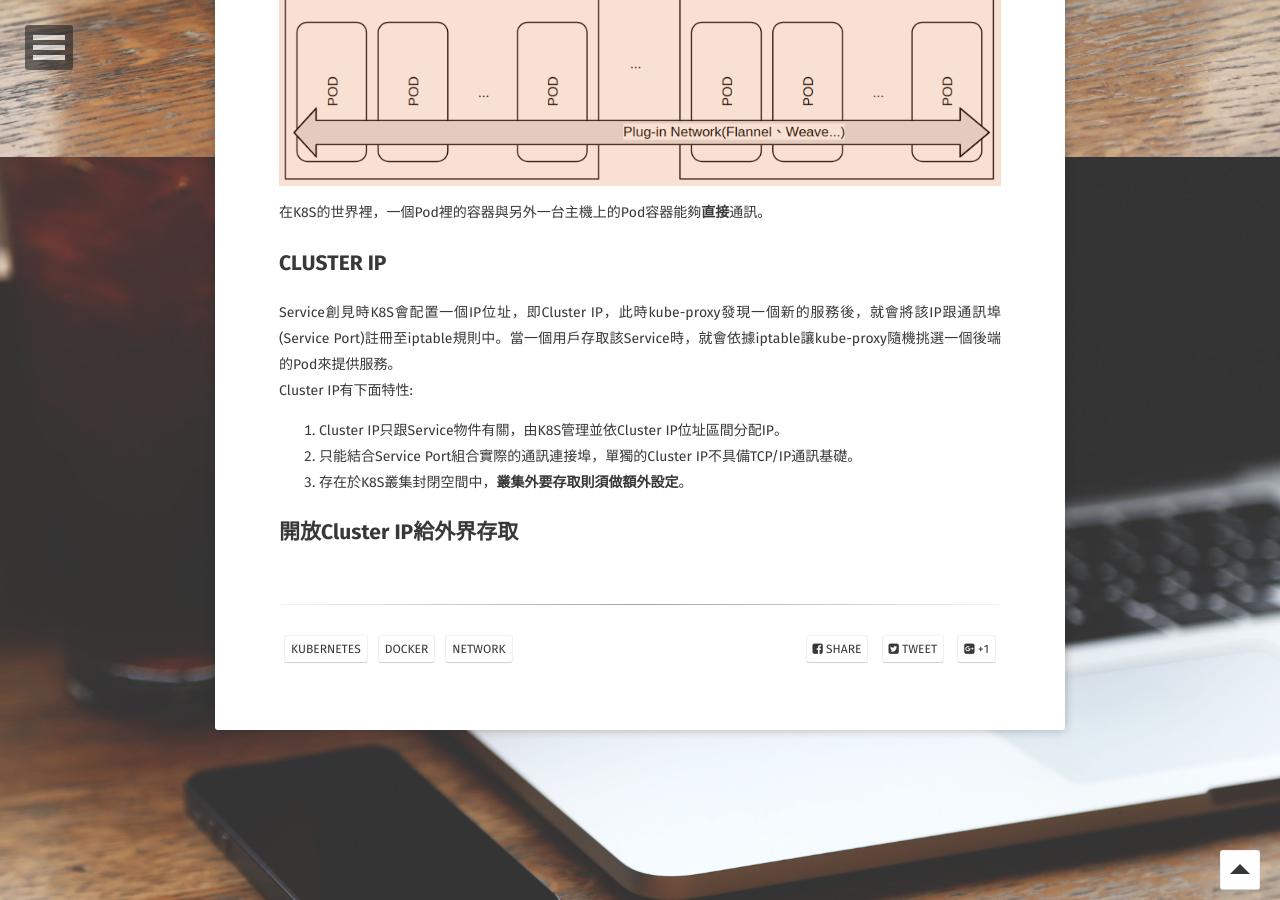
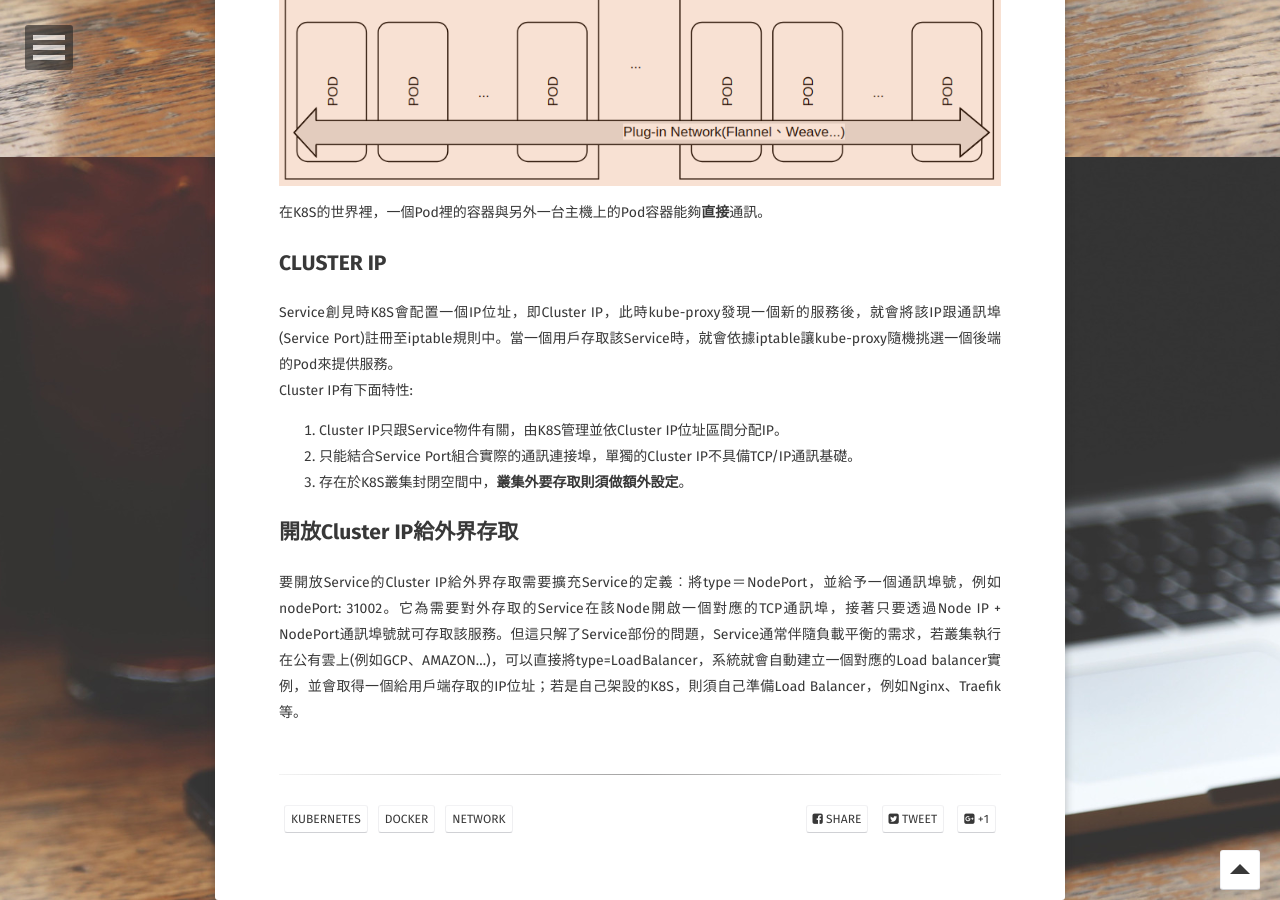
Before and after one commit to kisekitw/kisekitw.github.io, a Jekyll site: the page built from _posts/2019-06-21-K8S Networking.md, in a window 1280 px wide and 900 px high, scrolled down 743 px. Built offline with Jekyll 4.4.1, drawn with Linux system fonts in a browser that asks for light colours; some web fonts are replaced.

Commit message:
K8S network

```diff
--- a/_posts/2019-06-21-K8S Networking.md
+++ b/_posts/2019-06-21-K8S Networking.md
@@ -28,3 +28,4 @@ Cluster IP有下面特性:
 3. 存在於K8S叢集封閉空間中，**叢集外要存取則須做額外設定**。
 
 ## 開放Cluster IP給外界存取
+要開放Service的Cluster IP給外界存取需要擴充Service的定義︰將type＝NodePort，並給予一個通訊埠號，例如nodePort: 31002。它為需要對外存取的Service在該Node開啟一個對應的TCP通訊埠，接著只要透過Node IP + NodePort通訊埠號就可存取該服務。但這只解了Service部份的問題，Service通常伴隨負載平衡的需求，若叢集執行在公有雲上(例如GCP、AMAZON...)，可以直接將type=LoadBalancer，系統就會自動建立一個對應的Load balancer實例，並會取得一個給用戶端存取的IP位址；若是自己架設的K8S，則須自己準備Load Balancer，例如Nginx、Traefik等。
```
